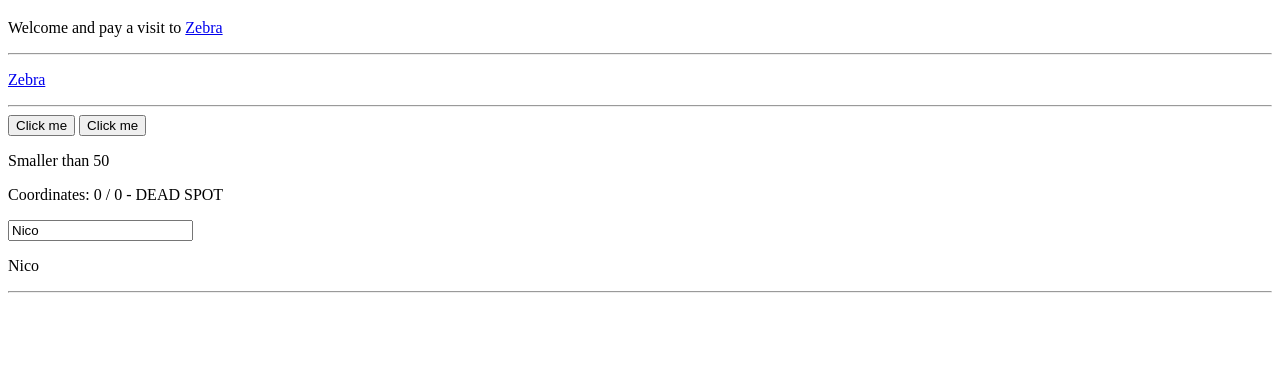
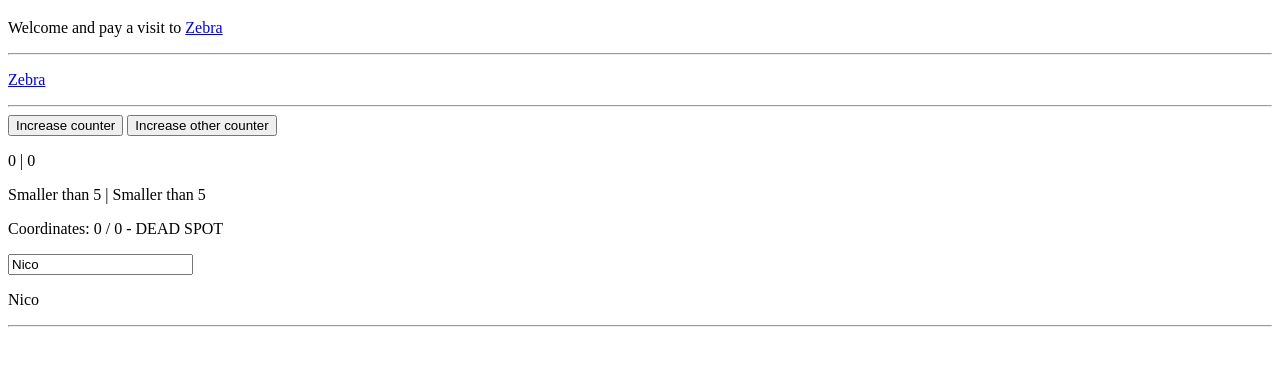
Before and after one commit to NiVanc/first-vue-app, a plain HTML site: page index.html in a window 1280 px wide. Shown: the part 61-426 px from the top of the page. Drawn offline with nearby package versions, Linux system fonts and the light colour scheme.

Commit message:
Understand computed properties

```diff
--- a/app.js
+++ b/app.js
@@ -5,9 +5,16 @@ new Vue({
     link: "http://zebra.be",
     htmlLink: `<a href="http://zebra.be">Zebra</a>`,
     counter: 0,
+    counterOther: 0,
     x: 0,
     y: 0,
     name: "Nico"
+  },
+  computed: {
+    resultComponent() {
+      console.log("Computed");
+      return this.counter > 5 ? "Greater than 5" : "Smaller than 5";
+    }
   },
   methods: {
     sayHello() {
@@ -23,6 +30,10 @@ new Vue({
     },
     alertMe() {
       alert("Watch out, you pressed enter.");
+    },
+    result() {
+      console.log("Method");
+      return this.counter > 5 ? "Greater than 5" : "Smaller than 5";
     }
   }
 });
--- a/index.html
+++ b/index.html
@@ -13,9 +13,10 @@
       <hr />
       <p v-html="htmlLink"></p>
       <hr />
-      <button @click="increaseCounter(6, $event)">Click me</button>
-      <button @click="counter++">Click me</button>
-      <p>{{ counter * 2 > 50 ? "Greater than 50" : "Smaller than 50" }}</p>
+      <button @click="counter++">Increase counter</button>
+      <button @click="counterOther++">Increase other counter</button>
+      <p>{{ counter }} | {{ counterOther }}</p>
+      <p>{{ result() }} | {{ resultComponent }}</p>
       <p @mousemove="updateCoordinates">
         Coordinates: {{ x }} / {{ y }} - <span @mousemove.stop>DEAD SPOT</span>
       </p>
```
